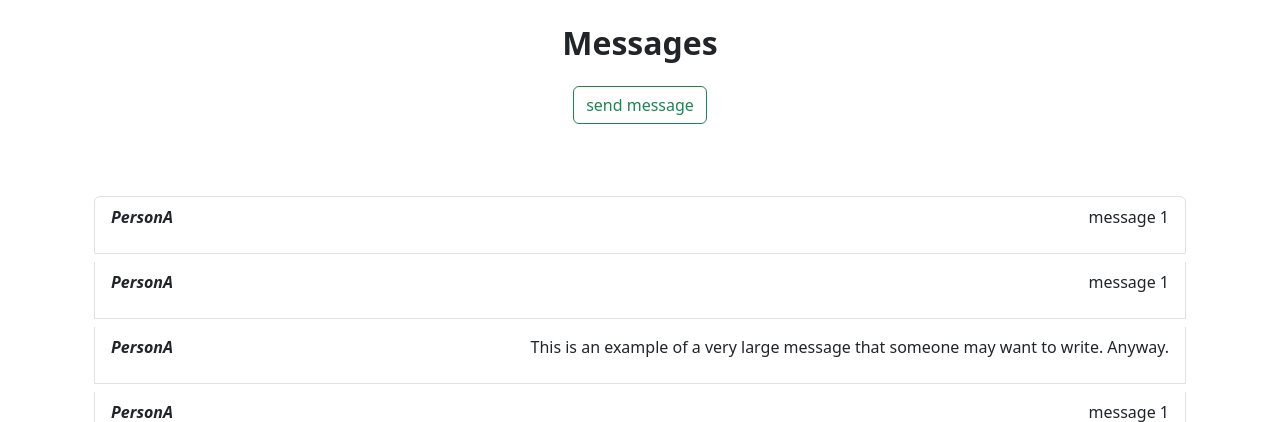
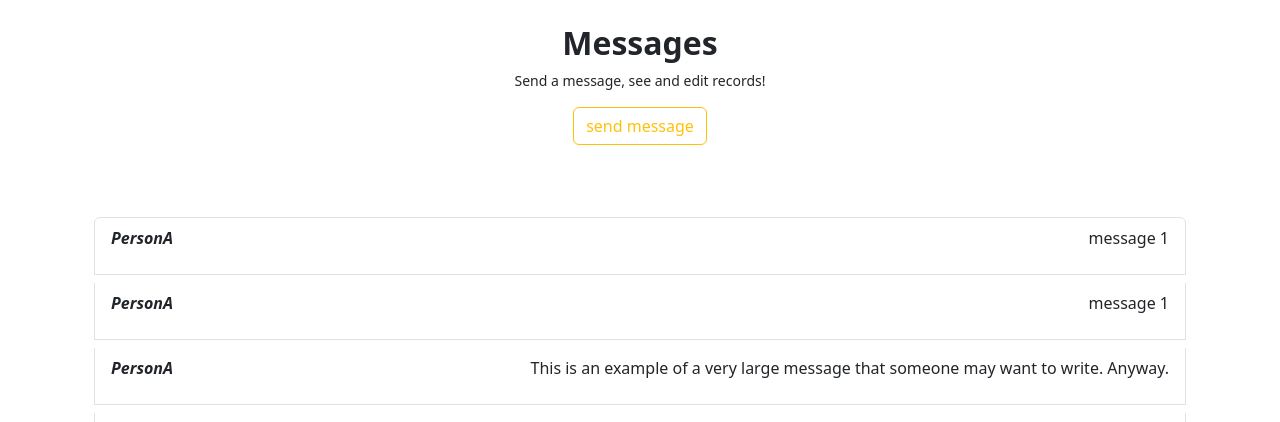
Before and after one commit to blankhall98/sandb, a Flask app: page /messages in a window 1280 px wide. Shown: the part 56-478 px from the top of the page. Run offline with Flask 2, Linux system fonts and the light colour scheme.

Commit message:
style index

```diff
--- a/templates/messages.html
+++ b/templates/messages.html
@@ -4,7 +4,10 @@
 
 <div class="container d-flex align-items-center flex-column">
     <h2><b>Messages</b></h2>
-    <button class="btn btn-outline-success mt-3">send message</button>
+    <small>
+        Send a message, see and edit records!
+    </small>
+    <button class="btn btn-outline-warning mt-3">send message</button>
 </div>
 
 <br><br><br>
```
